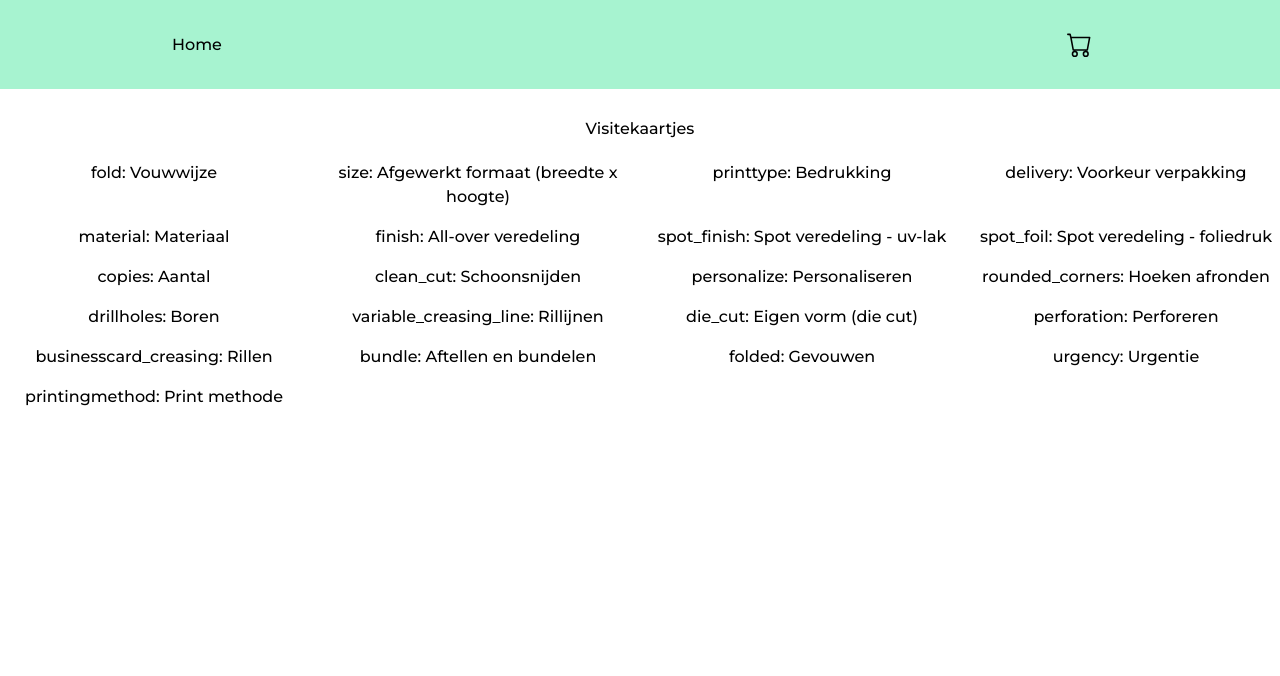
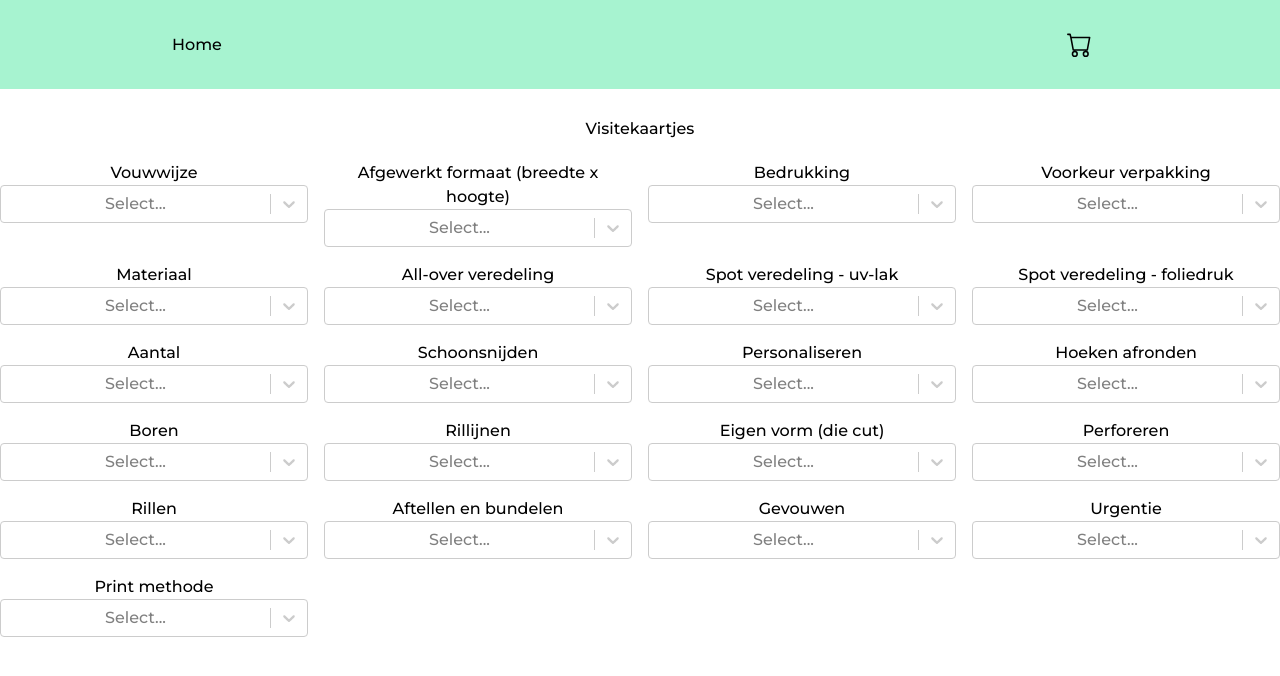
Before and after one commit to giovanizanetti/Product-Assignment, a React (Create React App) app: page /businesscards in a window 1280 px wide. Shown: the top 676 px of the page. Built offline with nearby package versions, Linux system fonts and the light colour scheme.

Commit message:
display product properties options

```diff
--- a/package.json
+++ b/package.json
@@ -12,6 +12,7 @@
     "react-icons": "^4.3.1",
     "react-router-dom": "5",
     "react-scripts": "4.0.3",
+    "react-select": "^5.2.1",
     "web-vitals": "^1.0.1"
   },
   "scripts": {
--- /dev/null
+++ b/src/components/ProductOptions/index.js
@@ -0,0 +1,26 @@
+import Select from 'react-select'
+import { useEffect } from 'react'
+
+const ProdutOptions = ({ options }) => {
+  useEffect(() => {
+    options.forEach((option) => console.log(option.name))
+  }, [options])
+
+  const optionsNames = options.map((option) => {
+    return { label: option.name }
+  })
+
+  return (
+    <Select
+      className='basic-single'
+      classNamePrefix='select'
+      // defaultValue={colourOptions[0]}
+      isClearable={true}
+      isSearchable={true}
+      name='options'
+      options={optionsNames}
+    />
+  )
+}
+
+export default ProdutOptions
--- a/src/views/ProductDetails/index.js
+++ b/src/views/ProductDetails/index.js
@@ -1,20 +1,31 @@
 import { useParams } from 'react-router-dom'
 import { useProduct } from '../../hooks/useProduct'
 import { useEffect } from 'react'
+
+import ProductOptions from '../../components/ProductOptions'
 
 const Product = () => {
   const { product } = useParams()
   const currentProduct = useProduct(product)
   const { titlePlural } = currentProduct
 
-  useEffect(() => {
-    const Properties = currentProduct.properties.map((property) => property.slug)
-    console.log(Properties)
-  }, [currentProduct])
+  // useEffect(() => {
+  //   const options = currentProduct.properties.map((property) => property)
+  //   // const Options = Properties.options.map((option) => option)
+  //   console.log(options)
+  // }, [currentProduct])
 
   const displayProductProperites = () => {
     const productProperties = currentProduct.properties.map((property) => {
-      return <div key={property.slug}>{property.slug + ': ' + property.title}</div>
+      return (
+        <div key={property.slug} className='container'>
+          <h2>{property.title}</h2>
+          <div>
+            <ProductOptions options={property.options} />
+            {/* {console.log(property.options)} */}
+          </div>
+        </div>
+      )
     })
     return productProperties
   }
```
Also changed, not shown: 1 other file (tests, documents, lock files or other folders).
